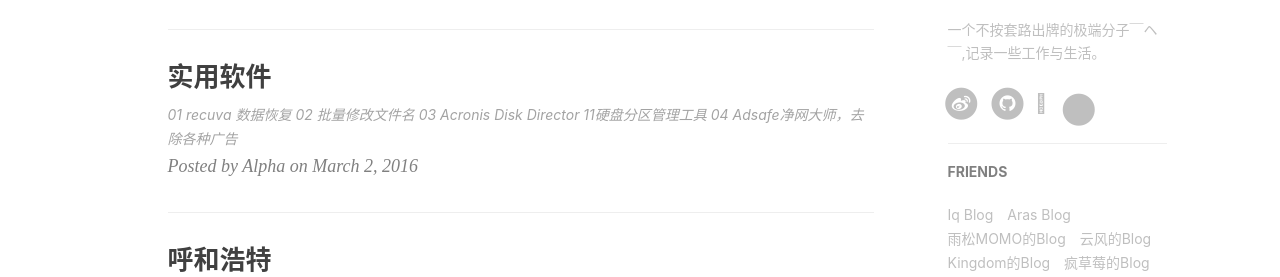
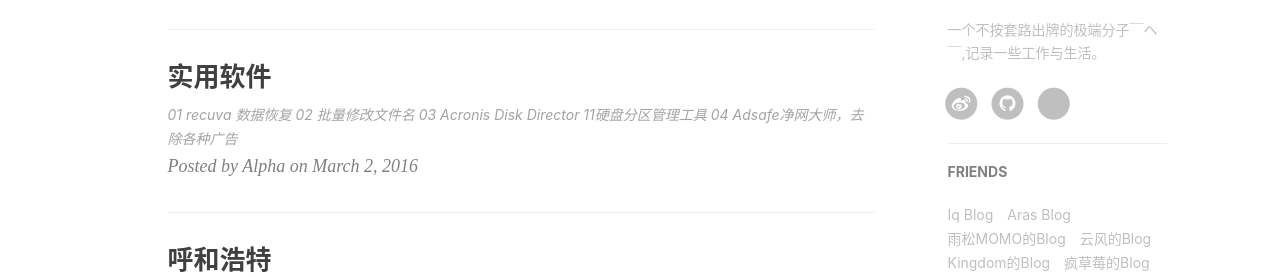
Before and after one commit to alphazhugit/alphazhu.github.io, a Jekyll site: the page built from index.html, in a window 1280 px wide. Shown: the part 862-1139 px from the top of the page. Built offline with Jekyll 4.4.1, drawn with Linux system fonts in a browser that asks for light colours; nearby versions of some CDN libraries; the list of posts is cut into pages by our own code; comment, search, counter and statistics services are not loaded.

Commit message:
1704062000

```diff
--- a/_includes/footer.html
+++ b/_includes/footer.html
@@ -64,16 +64,6 @@
                             <span class="fa-stack fa-lg">
                                 <i class="fa fa-circle fa-stack-2x"></i>
                                 <i class="fa fa-github fa-stack-1x fa-inverse"></i>
-                            </span>
-                        </a>
-                    </li>
-                    {% endif %}
-                    {% if site.douban_username %}
-                    <li>
-                        <a target="_blank" href="https://www.douban.com/people/{{ site.douban_username }}">
-                            <span class="fa-stack fa-lg">
-                                <i class="fa fa-circle fa-stack-2x"></i>
-                                <i class="fa fa-stack-1x fa-inverse">豆</i>
                             </span>
                         </a>
                     </li>
--- a/_layouts/page.html
+++ b/_layouts/page.html
@@ -170,20 +170,10 @@ layout: default
                                 </a>
                             </li>
                             {% endif %}
-                            {% if site.douban_username %}
-                            <li>
-                                <a target="_blank" href="https://www.douban.com/people/{{ site.douban_username }}">
-                                    <span class="fa-stack fa-lg">
-                                        <i class="fa fa-circle fa-stack-2x"></i>
-                                        <i class="fa fa-stack-1x fa-inverse">豆</i>
-                                    </span>
-                                </a>
-                            </li>
-                            {% endif %}
                             {% if site.instagram_username %}
                             <li>
                                 <a target="_blank" href="https://www.instagram.com/{{ site.instagram_username }}">
-                                    <span class="fa-instagram fa-lg">
+                                    <span class="fa-stack fa-lg">
                                         <i class="fa fa-circle fa-stack-2x"></i>
                                         <i class="fa fa-instagram-1x fa-inverse"></i>
                                     </span>
```
Lines whose indentation alone changed are shown as unchanged.
